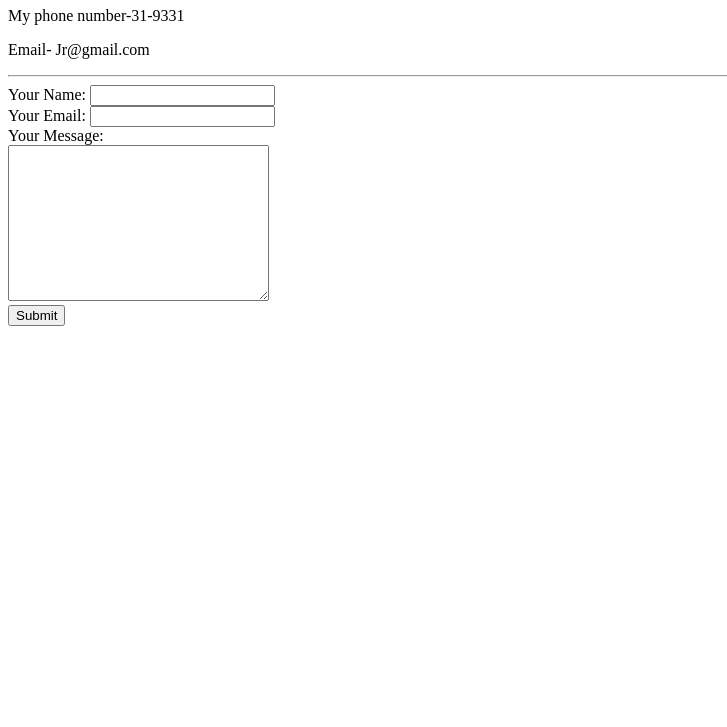
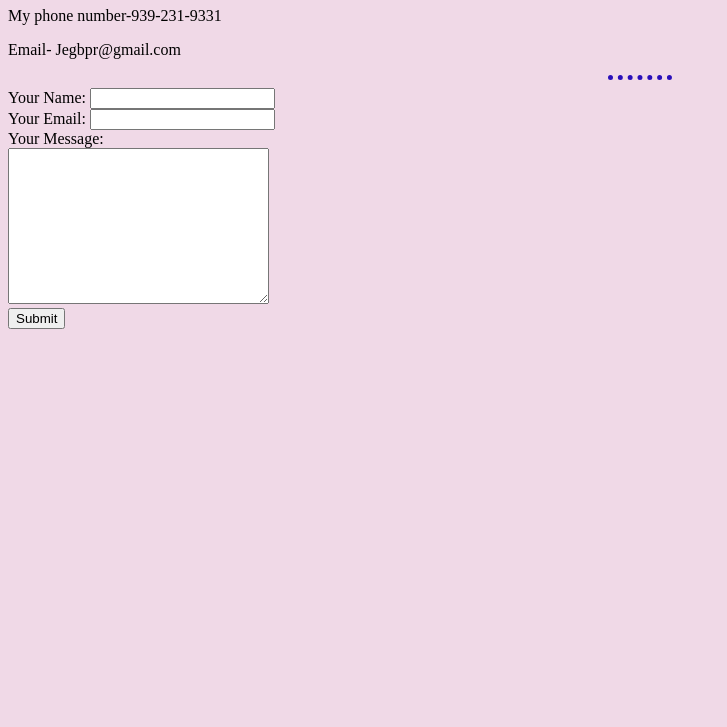
Before and after one commit to MinnieEneri/cv, a plain HTML site: page Contact.html in a window 1280 px wide. Shown: the part 73-800 px from the top of the page, without its empty margins (0-727 px from the left). Drawn offline with Linux system fonts and the light colour scheme.

Commit message:
Add files via upload

```diff
--- a/Contact.html
+++ b/Contact.html
@@ -3,13 +3,14 @@
 <head>
   <meta charset="utf-8">
   <title>Contact Me</title>
+    <link rel="stylesheet" href="css/styles.css">
 </head>
 <body>
   <h1>My Information</h1>
-    <p>My phone number-31-9331</p>
-    <p>Email- Jr@gmail.com</p>
+    <p>My phone number-939-231-9331</p>
+    <p>Email- Jegbpr@gmail.com</p>
     <hr>
-  <form action="Mailto:jer@gmail.com" method="post" enctype="text/plain">
+  <form action="Mailto:jegbpr@gmail.com" method="post" enctype="text/plain">
     <label>Your Name:</label>
     <input type="text" name="YourName" value=""><br>
     <label>Your Email:</label>
--- /dev/null
+++ b/css/styles.css
@@ -0,0 +1,16 @@
+body {
+  background-color:#F0D9E7;
+}
+hr{
+  border-color: #290FBA;
+  border-style: dotted none none;
+  width: 5%;
+  border-width: 5PX;
+
+}
+h1{ color: #22577A;
+
+}
+h3{ color: #22577A;
+
+}
```
Also changed, not shown: index.html (+1 -0 lines).
